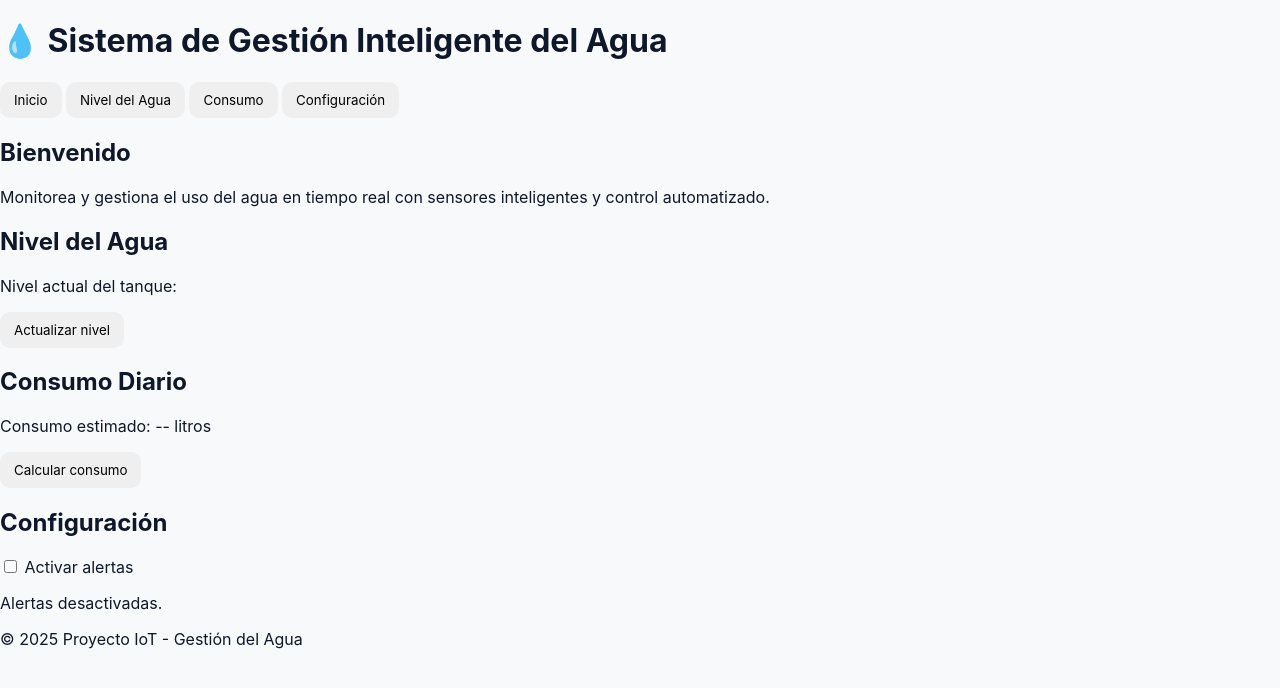
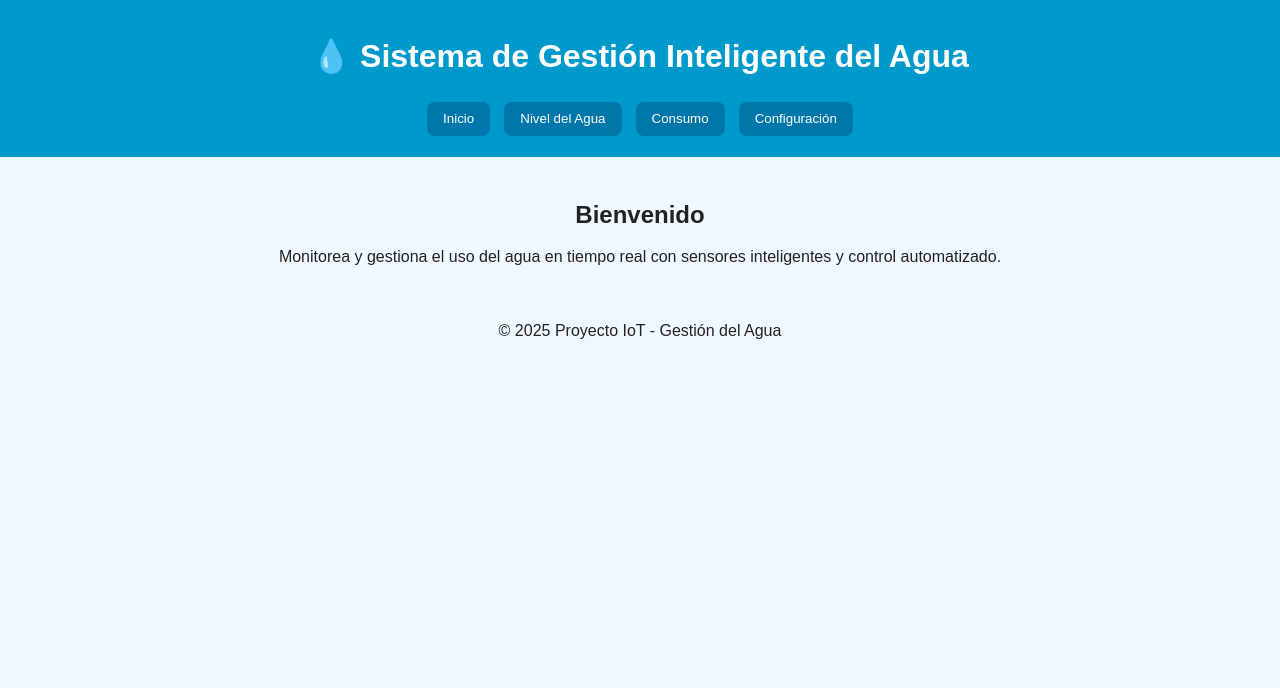
Before and after one commit to erickSitoy/gestion-agua-inteligente, a plain HTML site: page index.html in a window 1280 px wide. Drawn offline with Linux system fonts and the light colour scheme.

Commit message:
Update style.css

```diff
--- a/style.css
+++ b/style.css
@@ -1,42 +1,60 @@
-:root{
-  --bg: #f7f9fb;
-  --card: #ffffff;
-  --accent: #1976d2;
-  --muted: #6b7280;
-  --success: #16a34a;
-  --warning: #f59e0b;
-  --danger: #ef4444;
+body {
+  font-family: Arial, sans-serif;
+  background: #f0f8ff;
+  color: #222;
+  margin: 0;
+  padding: 0;
+  text-align: center;
 }
-*{box-sizing:border-box;font-family:Inter, system-ui, Arial, sans-serif}
-body{margin:0;background:var(--bg);color:#0f172a}
-.topbar{display:flex;justify-content:space-between;align-items:center;padding:14px 24px;background:linear-gradient(90deg,#e8f0ff,white);box-shadow:0 2px 6px rgba(16,24,40,0.06)}
-.brand{display:flex;gap:12px;align-items:center}
-.logo{width:56px;height:56px;border-radius:12px;display:flex;align-items:center;justify-content:center;font-size:28px;background:linear-gradient(180deg,#dbeafe,#bfdbfe)}
-.brand h1{margin:0;font-size:18px}
-.brand small{color:var(--muted)}
-.nav button{background:none;border:0;padding:8px 12px;margin-left:6px;border-radius:8px;font-weight:600;cursor:pointer}
-.nav button.active{background:rgba(25,118,210,0.12);color:var(--accent)}
-.container{max-width:980px;margin:26px auto;padding:0 16px}
-.row{display:flex;gap:20px;flex-wrap:wrap}
-.card{background:var(--card);padding:18px;border-radius:12px;box-shadow:0 6px 18px rgba(15,23,42,0.04)}
-.large{flex:1;min-width:320px}
-.small{width:220px}
-.full{width:100%}
-.tank-wrap{display:flex;flex-direction:column;align-items:center;gap:8px}
-.tank{width:120px;height:200px;border-radius:12px;overflow:hidden;border:4px solid rgba(25,118,210,0.18);position:relative;background:linear-gradient(#fff,#eef3ff)}
-.water{position:absolute;left:0;right:0;bottom:0;background:linear-gradient(180deg,#60a5fa,#0369a1);height:50%}
-.level-text{font-size:28px;font-weight:700;color:var(--accent)}
-.state{font-size:18px;margin-top:8px}
-.controls{display:flex;gap:12px;margin-top:16px}
-button{cursor:pointer;padding:10px 14px;border-radius:10px;border:0}
-button.primary{background:var(--accent);color:white}
-button.ghost{background:transparent;border:1px solid rgba(15,23,42,0.06)}
-button.danger{background:var(--danger);color:white}
-.summary{list-style:none;padding:0;margin:8px 0;display:flex;gap:12px}
-.summary li{background:#f8fafc;padding:8px 12px;border-radius:8px}
-table{width:100%;border-collapse:collapse;margin-top:12px}
-th,td{text-align:left;padding:10px;border-bottom:1px solid #f1f5f9}
-.footer{text-align:center;padding:18px;color:var(--muted);margin-top:20px}
-label {display:block;margin:10px 0}
-input[type=range]{width:100%}
-@media(max-width:720px){.row{flex-direction:column}.nav{display:none}.small{width:100%}}
+
+header {
+  background: #0099cc;
+  color: white;
+  padding: 1rem;
+}
+
+nav button {
+  margin: 0.3rem;
+  padding: 0.6rem 1rem;
+  border: none;
+  background: #0077aa;
+  color: white;
+  border-radius: 8px;
+  cursor: pointer;
+  transition: background 0.3s;
+}
+
+nav button:hover {
+  background: #005f88;
+}
+
+main {
+  padding: 1.5rem;
+}
+
+section {
+  display: none;
+}
+
+section.activo {
+  display: block;
+}
+
+.barra {
+  width: 200px;
+  height: 30px;
+  background: #ddd;
+  margin: 10px auto;
+  border-radius: 8px;
+  overflow: hidden;
+  position: relative;
+}
+
+.barra::after {
+  content: '';
+  display: block;
+  height: 100%;
+  background: #00bcd4;
+  width: 50%;
+  transition: width 0.5s;
+}
```
